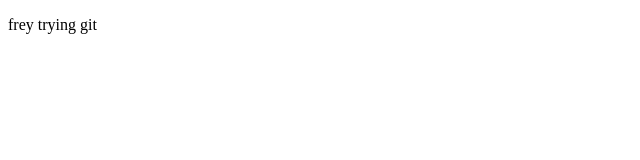
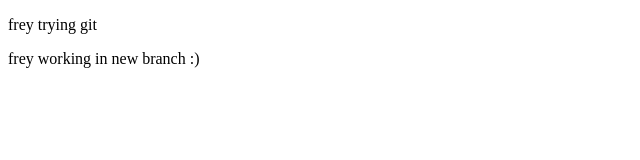
Before and after one commit to fretm/practice_repo, a plain HTML site: page index.html in a window 1280 px wide. Shown: the whole page, without its empty margins (0-640 px from the left). Drawn offline with Linux system fonts and the light colour scheme.

Commit message:
myfirstbranchcommit

```diff
--- a/index.html
+++ b/index.html
@@ -11,5 +11,9 @@
         frey trying git
     </p>
 
+    <p>
+        frey working in new branch :)
+    </p>
+
 </body>
 </html>
```
